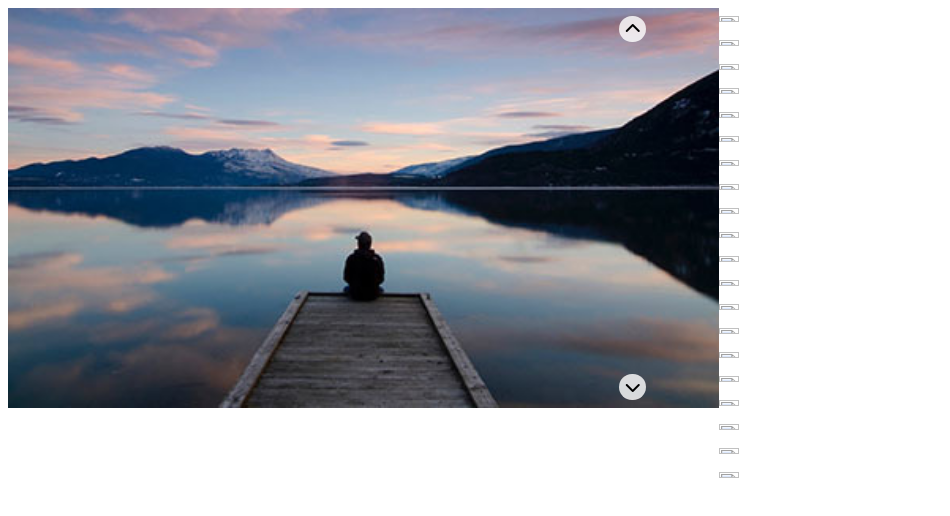
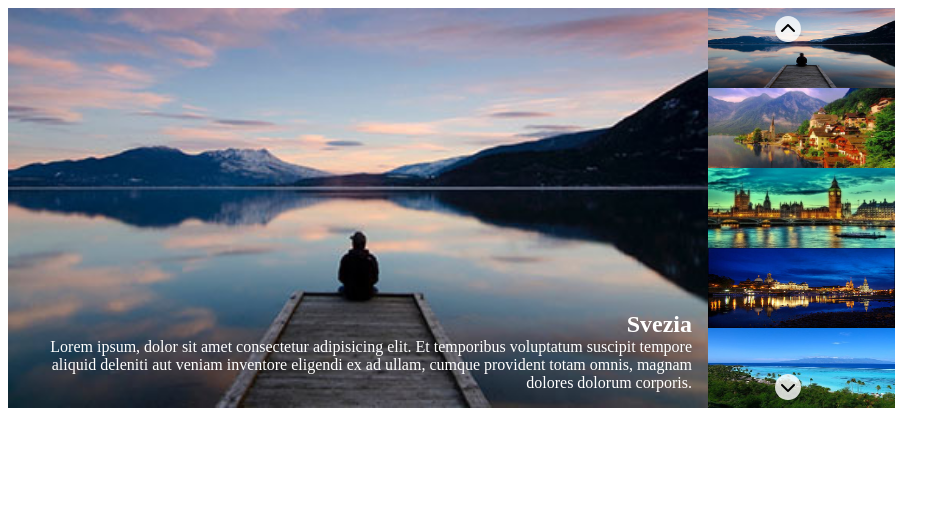
Before and after one commit to MartinaGangemi/vue-slider, a plain HTML site: page index.html in a window 1280 px wide. Shown: the whole page, without its empty margins (0-950 px from the left). Drawn offline with nearby package versions, Linux system fonts and the light colour scheme.

Commit message:
milestone 2

```diff
--- a/assets/css/style.css
+++ b/assets/css/style.css
@@ -3,19 +3,35 @@
     height: 400px;
 }
 
-
+.img_container{
+    position: relative;
+    width: 700px;
+}
 img{
     width: 100%;
     height: 100%;
+
 }
 
+.text{
+    position: absolute;
+    bottom: 0;
+    right: 0;
+    text-align: right;
+    padding: 1rem;
+    color: white;
+}
+
+h2 , p{
+    margin: 0;
+}
 .thumbnails{
     display: flex;
     flex-direction: column;
 }
 
 .thumbnails>.thumb {
-    height: calc(100% / 4);
+    height: calc(100% / 5);
 }
 
 .navigator{
--- a/assets/js/app.js
+++ b/assets/js/app.js
@@ -6,41 +6,53 @@ const app  = new Vue ({
     el: "#app",
     data: {
         activeImage: 0,
-        index : 0,
         galleria: [
 
             {
-                image: '../assets/img/01.jpg',
+                image: './assets/img/01.jpg',
                 title: 'Svezia',
                 text: 'Lorem ipsum, dolor sit amet consectetur adipisicing elit. Et temporibus voluptatum suscipit tempore aliquid deleniti aut veniam inventore eligendi ex ad ullam, cumque provident totam omnis, magnam dolores dolorum corporis.',
             },
             {
-                image: '../assets/img/02.jpg',
+                image: './assets/img/02.jpg',
                 title: 'Svizzera',
                 text: 'Lorem ipsum.',
             },
             {
-                image: '../assets/img/03.jpg',
+                image: './assets/img/03.jpg',
                 title: 'Gran Bretagna',
                 text: 'Lorem ipsum, dolor sit amet consectetur adipisicing elit.',
             },
             {
-                image: '../assets/img/04.jpg',
+                image: './assets/img/04.jpg',
                 title: 'Germania',
                 text: 'Lorem ipsum, dolor sit amet consectetur adipisicing elit. Et temporibus voluptatum suscipit tempore aliquid deleniti aut veniam inventore eligendi ex ad ullam.',
             },
             {
-                image: '../assets/img/05.jpg',
+                image: './assets/img/05.jpg',
                 title: 'Paradise',
                 text: 'Et temporibus voluptatum suscipit tempore aliquid deleniti aut veniam inventore eligendi ex ad ullam, cumque provident totam omnis.',
             }
         ]
+    },
 
+    methods:{
 
+       prevImg(){
+           if(this.activeImage === 0){
+               this.activeImage = this.galleria.length -1
+           }
+        this.activeImage--
+       },
 
+        nextImg(){
+            this.activeImage++
+            if(this.activeImage === this.galleria.length){
+                this.activeImage = 0
+            }
 
-
-    },
+        }
+    }
 
 
 })
--- a/index.html
+++ b/index.html
@@ -15,18 +15,19 @@
             <div class="img_container">
                 <img :src="galleria[activeImage].image" alt="">
                 <div class="text">
-
+                    <h2>{{galleria[activeImage].title}}</h2>
+                    <p>{{ galleria[activeImage].text}}</p>
                 </div>
             </div>
             <div class="thumbnails">
-                <img :src="thumb"  class="thumb" alt="" v-for ="(thumb, index) in galleria[index].image" >
+                <img :src="thumb.image"  class="thumb" alt="" v-for ="thumb in galleria" >
 
             </div>
              <div class="navigator">
-                <div class="up">
+                <div class="up" @click="prevImg">
                     <i class="fa-solid fa-chevron-up "></i>
                 </div>
-                <div class="down">
+                <div class="down" @click="nextImg">
                     <i class="fa-solid fa-chevron-down"></i>
                 </div>
             </div>
```
